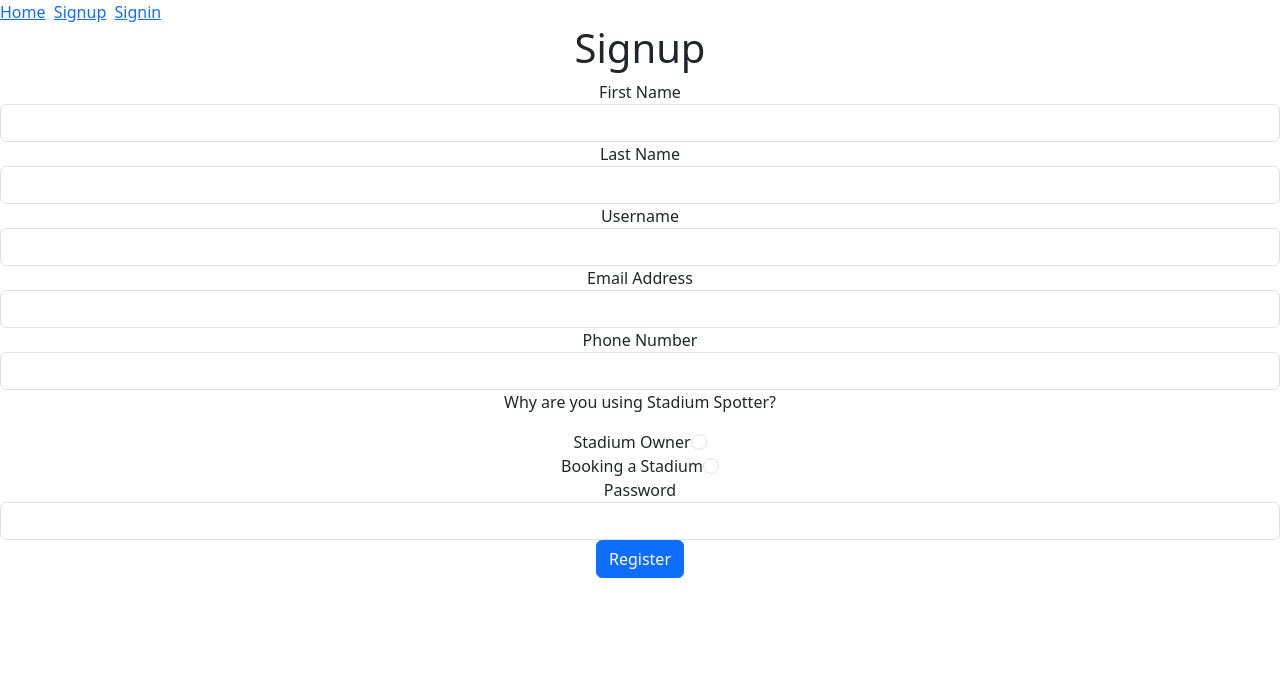
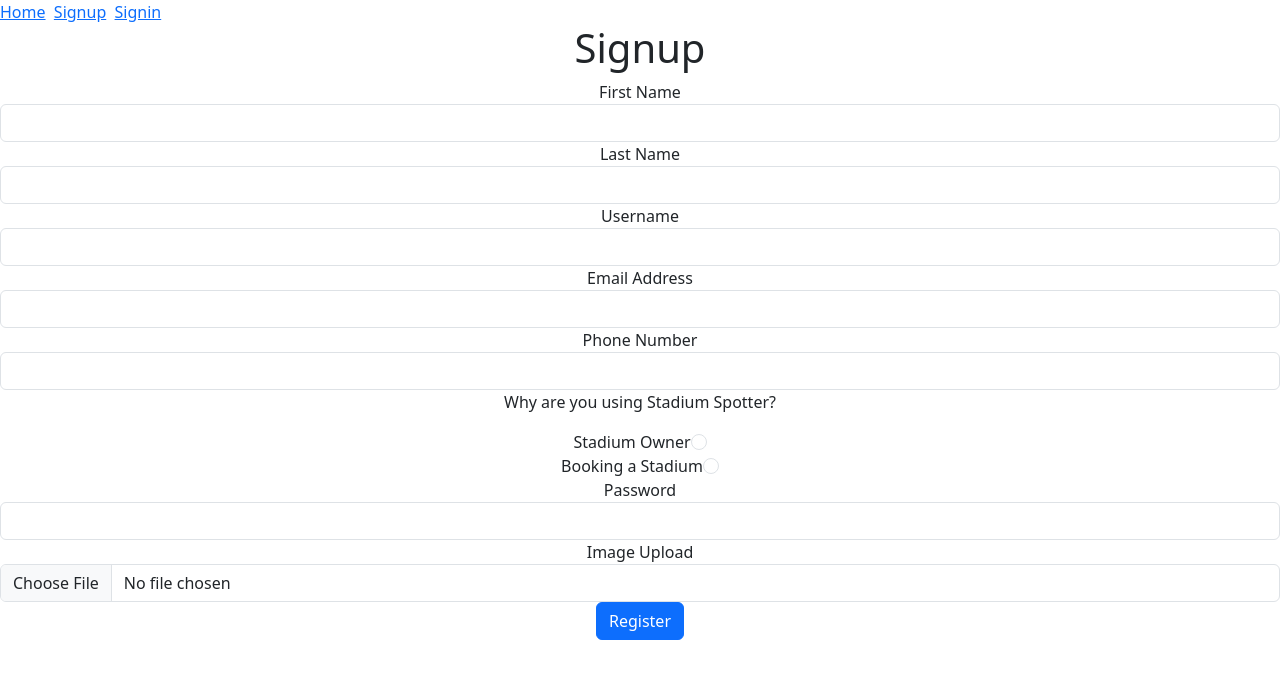
Before and after one commit to YouKnow74/StadiumSpotter-FE, a React (Create React App) app in the folder stadiumspotter/: page /signup in a window 1280 px wide. Shown: the top 678 px of the page. Built offline with nearby package versions, Linux system fonts and the light colour scheme.

Commit message:
user/stadium multer

```diff
--- a/stadiumspotter/src/App.js
+++ b/stadiumspotter/src/App.js
@@ -21,7 +21,7 @@
 
   const [isAuth, setIsAuth] = useState(false);
   const [user, setUser] = useState({});
-
+  const [userDetails,setUserDetails]=useState()
 
   useEffect(() => {
     const user = getUser();
@@ -29,6 +29,16 @@
     if(user){
       setIsAuth(true);
       setUser(user);
+      Axios.get(`user/detail?id=${user.id}`)
+      .then(res=>{
+      console.log("user fetched");
+      console.log(res);
+      setUserDetails(res.data.userDetail);
+      })
+      .catch(err=>{
+        console.log("User details not fetched");
+        console.log(err);
+      })
     }else{
       localStorage.removeItem("token");
       setIsAuth(false);
@@ -37,7 +47,11 @@
   }, [])
 
   const registerHandler = (user) => {
-    Axios.post("user/signup", user)
+    Axios.post("user/signup", user,{
+      headers: {
+          'Content-Type' : 'multipart/form-data'
+      }
+  })
     .then((res) => {
       console.log(res);
     })
@@ -110,9 +124,9 @@
     </nav>
     <div className="App">
       <Routes>
-      <Route path="/facility" element={isAuth ? <FacilityList user={user}/>:<Signin login={loginHandler}/>}></Route>
-      <Route path="/sport" element={isAuth ? <SportList user={user}/>:<Signin login={loginHandler}/>}></Route>
-        <Route path="/stadium" element={isAuth ? <StadiumList user={user}/>:<Signin login={loginHandler}/>}></Route>
+      <Route path="/facility" element={isAuth ? <FacilityList user={userDetails}/>:<Signin login={loginHandler}/>}></Route>
+      <Route path="/sport" element={isAuth ? <SportList user={userDetails}/>:<Signin login={loginHandler}/>}></Route>
+        <Route path="/stadium" element={isAuth ? <StadiumList user={userDetails}/>:<Signin login={loginHandler}/>}></Route>
         <Route path='/signup' element={ <Signup register={registerHandler} /> } />
         <Route path='/signin' element={ <Signin login={loginHandler} /> } />
         <Route path='/reserve' element={ <ReservationCreateForm /> }/>
--- a/stadiumspotter/src/components/stadium/Stadium.jsx
+++ b/stadiumspotter/src/components/stadium/Stadium.jsx
@@ -13,7 +13,7 @@
                     ))}</td>
                <td>{props.category.category}</td>
                <td>{props.price}</td>
-               <td>{props.image}</td>
+               <td><img src={"/images/"+props.image} style={{width:"35px",height:"35px"}}/></td>
                <td><button onClick={()=>props.edit(props._id)}>Edit</button></td>
                <td><button onClick={()=>props.delete(props._id)}>Delete</button></td>
 
--- a/stadiumspotter/src/components/stadium/StadiumCreateForm.jsx
+++ b/stadiumspotter/src/components/stadium/StadiumCreateForm.jsx
@@ -4,6 +4,15 @@
 
   const [newStadium,setNewStadium]=useState({});
   const [facilitesArr,setfacilitesArr]=useState([]);
+  const [image,setImage]=useState("");
+
+  const handleImage=(e)=>{
+    console.log(e.target.files);
+    // newStadium.image=e.target.files[0]
+    setImage(e.target.files[0])
+    console.log("image");
+    // console.log(newStadium.image.name);
+  }
 
   const handleMultiple =(e)=>{
     const facArr = Array.from(e.target.selectedOptions, (option)=>option.value);
@@ -11,7 +20,7 @@
   }
 
   const addUser =(e)=>{
-    newStadium["user"]=user.id;
+    newStadium["user"]=user._id;
   }
 
   const handleChange =(e)=>{
@@ -24,11 +33,15 @@
 
   const addStadium =(e)=>{
     e.preventDefault();
+    const formData = new FormData();
     console.log(newStadium);
     console.log("facility array"+facilitesArr);
     newStadium.facilities = facilitesArr;
     addUser();
-    add(newStadium);
+    formData.append("stadium",JSON.stringify(newStadium));
+    formData.append("image",image);
+    console.log("form data",formData);
+    add(formData);
     e.target.reset();
   }
 
@@ -37,7 +50,7 @@
     <div>
       <h2>Add Stadium</h2>
 
-    <form onSubmit={addStadium}>
+    <form onSubmit={addStadium} encType="multipart/form-data">
 
       <div>
         <label>Stadium Name:</label>
@@ -65,6 +78,11 @@
       </div>
 
       <div>
+        <label>Stadium image:</label>
+        <input type='file' name="image" onChange={handleImage} />
+      </div>
+
+      <div>
         <label>Stadium Sports:</label>
         <select type="text" name='category'  onChange={handleChange}>
           {sports.map((oneSport,index) => (
@@ -86,7 +104,7 @@
 
       {/*IMPORTANT TO BE ADDED IN THE DATA */}
 
-      <input type='hidden' value={user.id} name='user' onSubmit={addUser} />
+      <input type='hidden' value={user} name='user' onSubmit={addUser} />
 
 
       <button type='submit'>Add Stadium</button>
--- a/stadiumspotter/src/components/stadium/StadiumList.jsx
+++ b/stadiumspotter/src/components/stadium/StadiumList.jsx
@@ -78,7 +78,11 @@
     }
 
     const addStadium =(stadium)=>{
-        Axios.post("stadium/add",stadium)
+        Axios.post("stadium/add",stadium, {
+            headers: {
+                'Content-Type' : 'multipart/form-data'
+            }
+        })
         .then(res=>{
             console.log("Stadium Added");
             console.log(res);
@@ -145,6 +149,7 @@
 
   return (
    <div>
+    <img src={"/images/"+userDetails.image} style={{width:"35px",height:"35px"}}/>
     <h1>All Stadiums</h1>
     {/* This is temporary only and needs to be designed diffrently */}
     <div>
--- a/stadiumspotter/src/components/user/Signup.jsx
+++ b/stadiumspotter/src/components/user/Signup.jsx
@@ -3,6 +3,13 @@
 export default function Signup(props) {
 
     const [newUser, setNewUser] = useState({})
+    const [image,setImage]=useState("");
+
+    const handleImage=(e)=>{
+        console.log(e.target.files);
+        setImage(e.target.files[0])
+        console.log("image");
+      }
 
     const handleChange = (e) => {
         const user = {...newUser};
@@ -12,14 +19,17 @@
     }
     const registerHandler = (e) => {
         e.preventDefault();
-        props.register(newUser);
+        const formData = new FormData();
+        formData.append("user",JSON.stringify(newUser));
+        formData.append("image",image)
+        props.register(formData);
         e.target.reset();
     }
 
     return (
         <div>
             <h1>Signup</h1>
-            <form onSubmit={registerHandler}>
+            <form onSubmit={registerHandler} encType='multipart/form-data'>
                 <div>
                     <label>First Name</label>
                     <input type='text' name='firstName' onChange={handleChange} className='form-control'></input>
@@ -77,6 +87,11 @@
                 </div>
 
                 <div>
+                    <label>Image Upload</label>
+                    <input type='file' name='image' onChange={handleImage} className='form-control'></input>
+                </div>
+
+                <div>
                     <input type='submit' value='Register' className='btn btn-primary'></input>
                 </div>
             </form>
```
